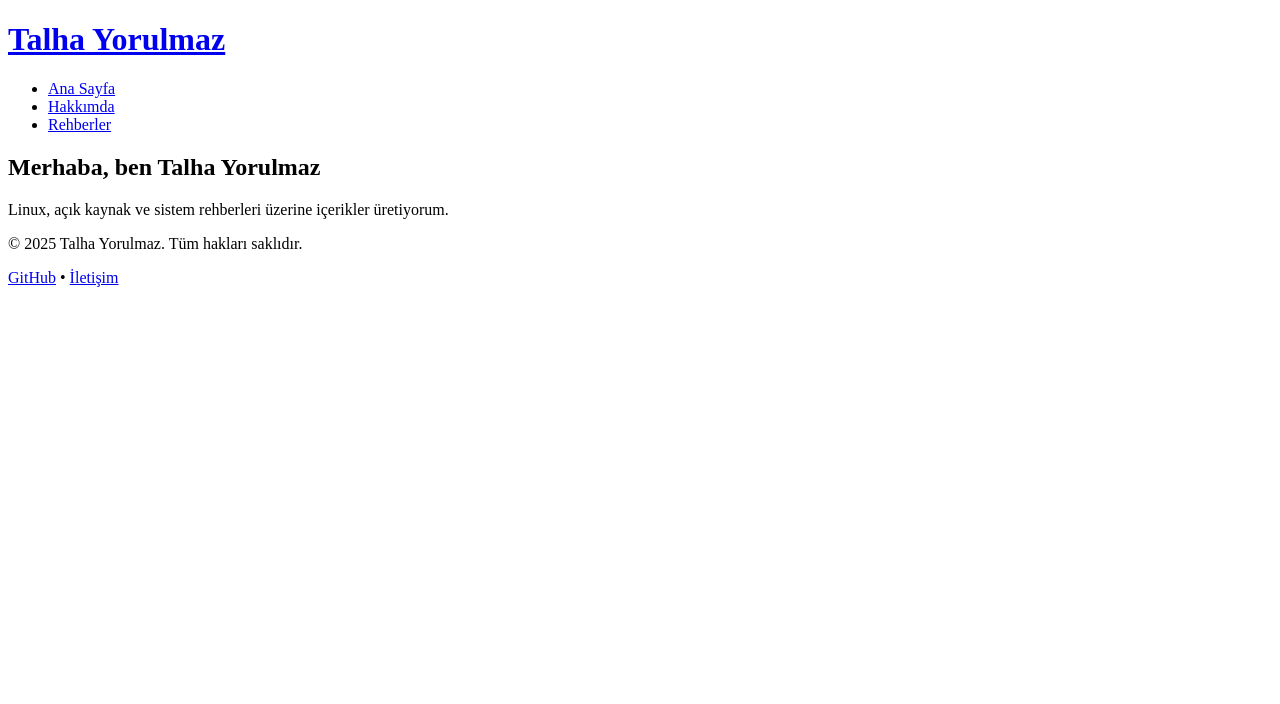
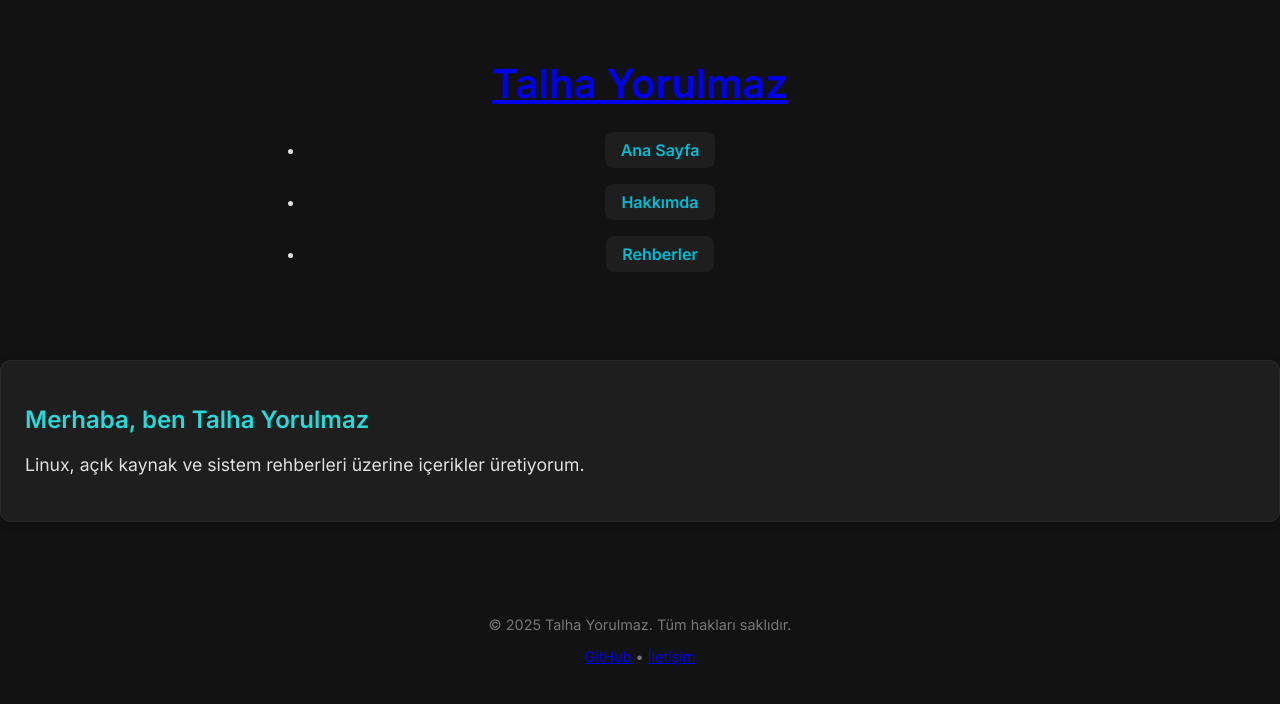
Before and after one commit to talhayrlmz/talhayorulmaz.github.io, a Jekyll site: the page built from index.md, in a window 1280 px wide. Shown: the top 704 px of the page. Built offline with Jekyll 4.4.1, drawn with Linux system fonts in a browser that asks for light colours.

Commit message:
Update main.scss

```diff
--- a/assets/css/main.scss
+++ b/assets/css/main.scss
@@ -1,32 +1,127 @@
 ---
 ---
 
-.not-found {
+@import url('https://fonts.googleapis.com/css2?family=Inter:wght@400;600&display=swap');
+
+:root {
+  --bg-color: #121212;
+  --text-color: #e0e0e0;
+  --accent: #00bcd4;
+  --accent-hover: #26dada;
+  --card-bg: #1e1e1e;
+  --code-bg: #222;
+}
+
+body {
+  background-color: var(--bg-color);
+  color: var(--text-color);
+  font-family: 'Inter', sans-serif;
+  margin: 0;
+  padding: 0;
+}
+
+.container {
+  max-width: 750px;
+  margin: 0 auto;
+  padding: 2rem;
   text-align: center;
-  padding: 6rem 1rem;
-  color: #eee;
+}
 
-  h1 {
-    font-size: 3rem;
+header {
+  margin-bottom: 2rem;
+}
+
+header h1 {
+  font-size: 2.5rem;
   margin-bottom: 1rem;
 }
 
-  p {
-    font-size: 1.25rem;
-    margin-bottom: 2rem;
+/* Yazı yazma efekti */
+.typewriter {
+  display: inline-block;
+  overflow: hidden;
+  border-right: 0.15em solid var(--accent);
+  white-space: nowrap;
+  animation:
+    typing-effect 2.5s steps(14, end) forwards,
+    blink-caret 0.75s step-end 3;
+  font-size: 2.5rem;
+  font-weight: bold;
+  letter-spacing: 0.05em;
+}
+/* Yazı yazma animasyonu */
+@keyframes typing-effect {
+  from { width: 0; }
+  to { width: 13ch; }
 }
 
-  .btn {
+/* İmleç (cursor) animasyonu */
+@keyframes blink-caret {
+  0%, 100% { border-color: transparent; }
+  50% { border-color: var(--accent); }
+}
+nav a {
+  background-color: var(--card-bg);
+  padding: 0.5rem 1rem;
+  margin: 0.5rem;
+  border-radius: 8px;
   display: inline-block;
-    background: #fff;
-    color: #000;
-    padding: 0.75rem 1.5rem;
-    border-radius: 8px;
+  color: var(--accent);
+  font-weight: bold;
   text-decoration: none;
-    transition: background 0.2s ease;
+  transition: all 0.3s ease-in-out;
+}
 
-    &:hover {
-      background: #ccc;
+nav a:hover {
+  background-color: #2e2e2e;
+  color: var(--accent-hover);
+}
+
+main {
+  padding: 0;
+  margin-bottom: 3rem;
+}
+
+.card {
+  background: var(--card-bg);
+  border: 1px solid #2a2a2a;
+  border-radius: 10px;
+  padding: 1.5rem;
+  margin: 2rem auto;
+  box-shadow: 0 2px 8px rgba(0,0,0,0.2);
+  text-align: left;
+  max-width: 100%;
+}
+
+.card h2, .card h3 {
+  color: var(--accent-hover);
+  margin-bottom: 1rem;
+}
+
+.card p, .card li {
+  font-size: 1.1rem;
+  line-height: 1.6;
+}
+
+.card ul {
+  padding-left: 1.2rem;
+  list-style-type: '➡ ';
+}
+
+footer {
+  color: #777;
+  font-size: 0.9rem;
+  margin-top: 2rem;
+}
+
+@media (max-width: 600px) {
+  nav a {
+    display: block;
+    margin: 0.5rem auto;
+    width: 90%;
+  }
+
+  .card {
+    padding: 1rem;
   }
 }
-}
```
Lines whose indentation alone changed are shown as unchanged.
